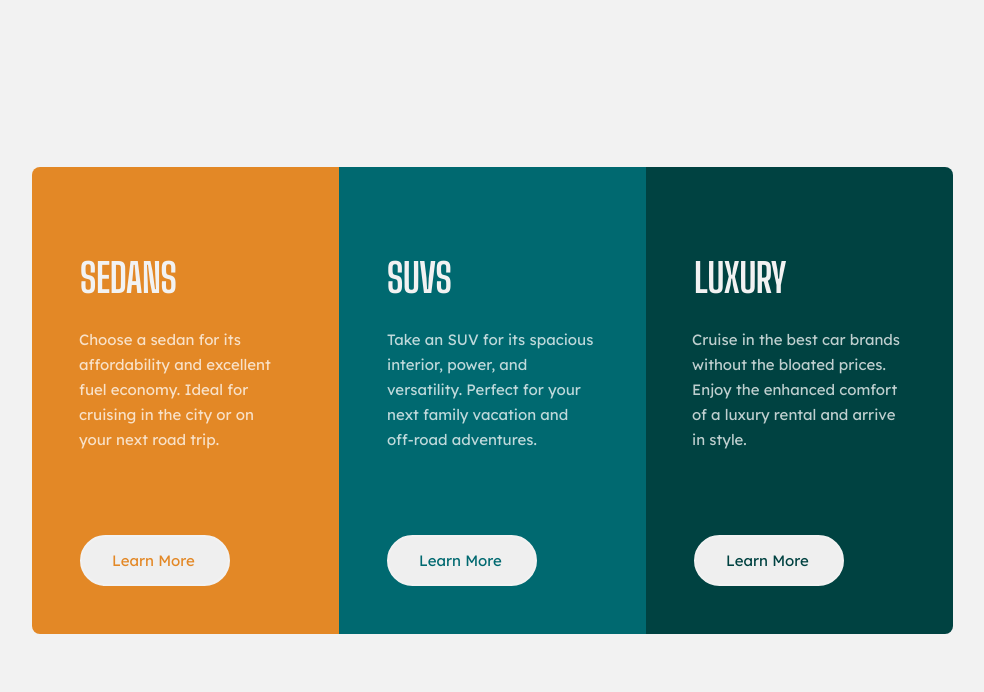
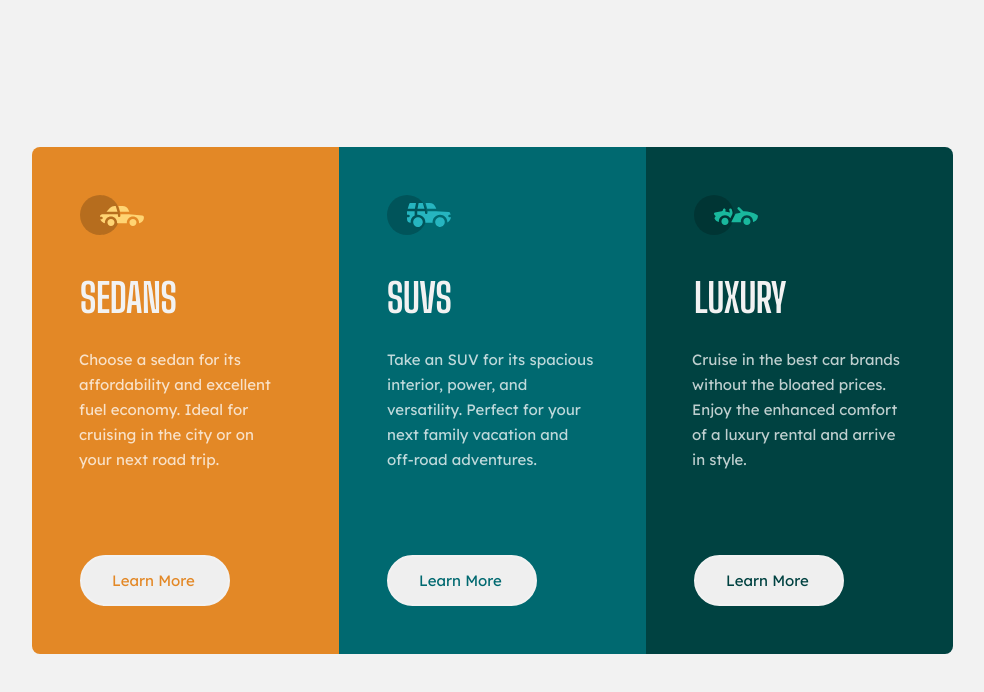
Before and after one commit to villalb4/3-column-preview-card-component, a plain HTML site: page index.html in a window 1280 px wide. Shown: the whole page, without its empty margins (152-1136 px from the left). Drawn offline with Linux system fonts and the light colour scheme; the site is published under a folder, as on GitHub Pages, so addresses that start at the root find nothing.

Commit message:
Challenge

```diff
--- a/index.html
+++ b/index.html
@@ -11,7 +11,7 @@
   <main class="container">
     <section class="card">
       <div class="sedans">
-        <img class="icon-sedan" src="/images/icon-sedans.svg" alt="">
+        <img class="icon-sedan" src="./images/icon-sedans.svg" alt="">
         <h2>Sedans</h2>
         <p>
             Choose a sedan for its affordability and excellent fuel economy. Ideal for cruising in the city
@@ -20,7 +20,7 @@
         <button class="sedan-button">Learn More</button>
       </div>
       <div class="suvs">
-        <img class="icon-suvs" src="/images/icon-suvs.svg" alt="">
+        <img class="icon-suvs" src="./images/icon-suvs.svg" alt="">
         <h2>SUVs</h2>
         <p>
            Take an SUV for its spacious interior, power, and versatility. Perfect for your next family vacation
@@ -29,7 +29,7 @@
         <button class="suv-button">Learn More</button>
       </div>
       <div class="luxury">
-        <img class="icon-luxury" src="/images/icon-luxury.svg" alt="">
+        <img class="icon-luxury" src="./images/icon-luxury.svg" alt="">
         <h2>Luxury</h2>
         <p>
            Cruise in the best car brands without the bloated prices. Enjoy the enhanced comfort of a luxury
```
Also changed, not shown: design/active-states.jpg (deleted), design/card.jpg (added), design/desktop-design.jpg (deleted), design/desktop-preview.jpg (deleted), 3 other files.
